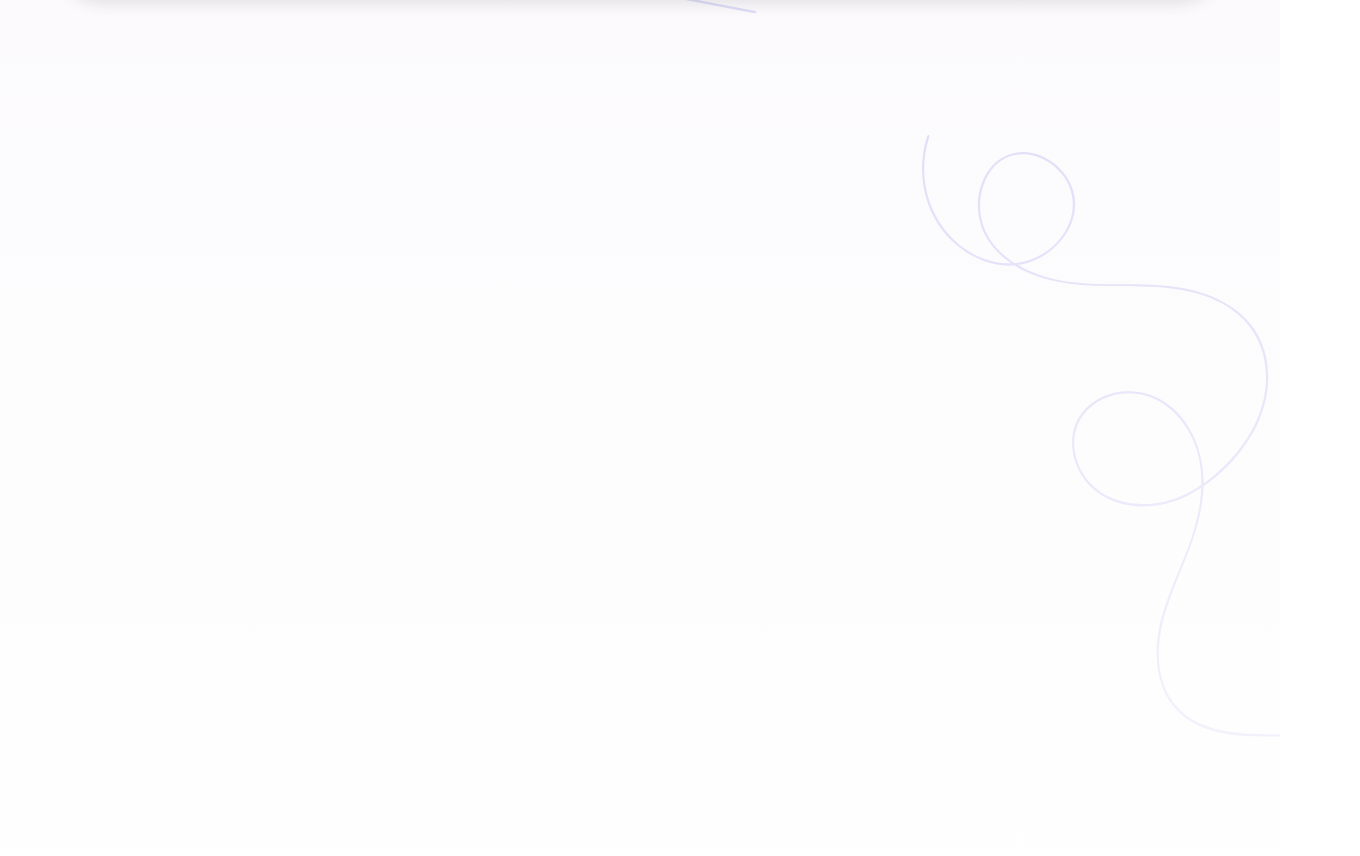
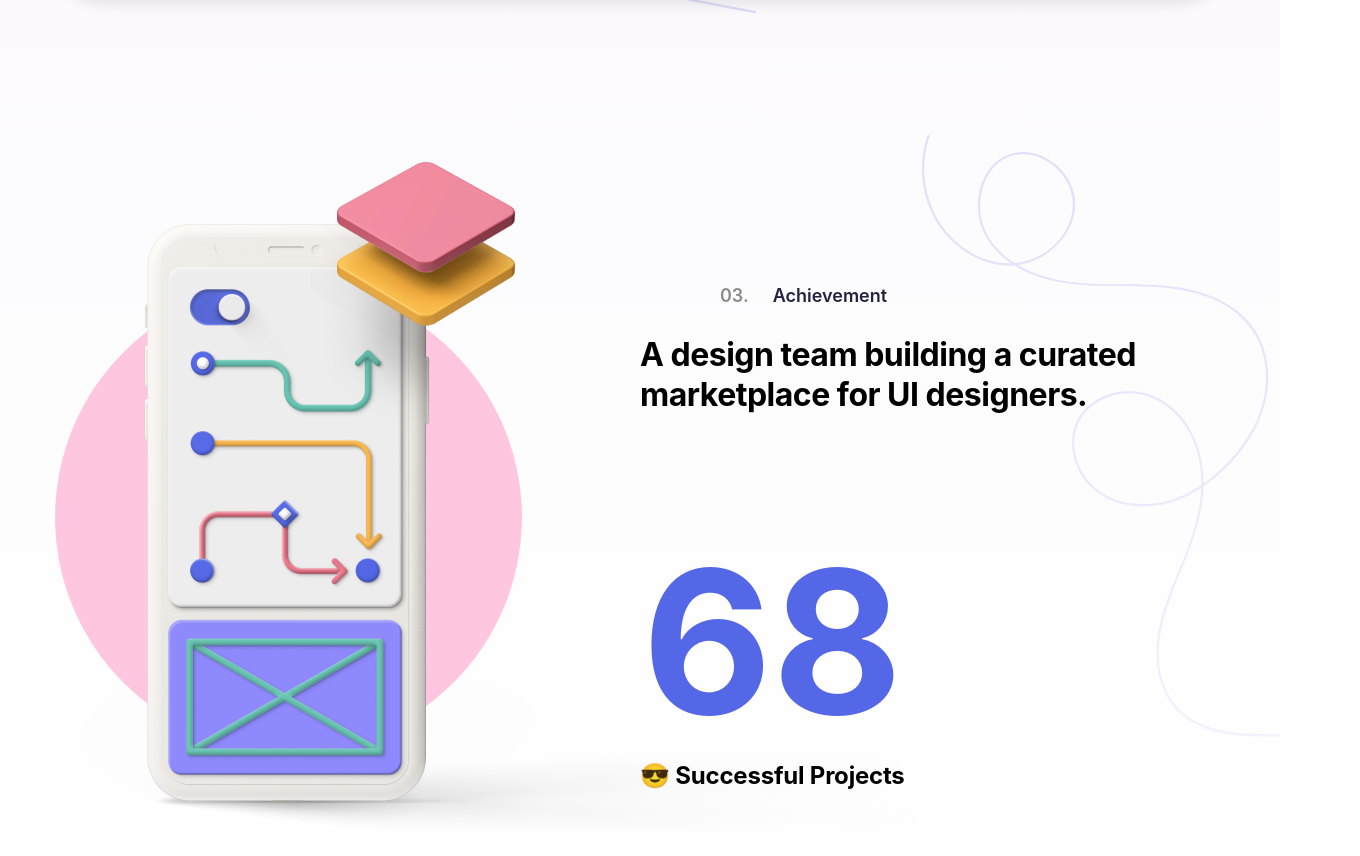
Before and after one commit to canhhuy116/FolioProject, a React (Create React App) app: page / in a window 1280 px wide. Shown: the part 3540-4396 px from the top of the page, 1360 px wide, since content can reach past the window. Built offline with nearby package versions, Linux system fonts and the light colour scheme; a web font is replaced by a local one.

Commit message:
Finish Folio/Services

```diff
--- a/src/App.tsx
+++ b/src/App.tsx
@@ -99,11 +99,11 @@ function App() {
                   <span className="Recent-Works">Contact Us</span>
                 </button>
               </div>
-              <div className="WhoWeAre__footer__number">
-                <h1 className="WhoWeAre__number">
+              <div className="Number">
+                <h1 className="Number__head">
                   28
                 </h1>
-                <h6 className="WhoWeAre__number__content">
+                <h6 className="Number__content">
                   Bigest Branding
                 </h6>
               </div>
@@ -160,6 +160,35 @@ function App() {
               </span>
               </div>
           </div>
+          <div className="Services__Achievement">
+            <img src={images.Phone} alt="Phone" className='ImgPhone' />
+            <div className="Services__Achievement__content">
+              <div className="Achievement__Headline">
+                <div className="Achievement__Headline__Head">
+                  <img src={images.logoSymbol} alt=""/>
+                  <div className="Headline__content__tagline">
+                    <span className="taglineNumber">
+                    03.
+                    </span>
+                    <span className="taglineContent">
+                      Achievement
+                    </span>
+                  </div>
+                </div>
+                <h2 className="Headline__content__para">
+                  A design team building a curated marketplace for UI designers.
+                </h2>
+              </div>
+              <div className="Number">
+                <h1 className="Number__head">
+                  68
+                </h1>
+                <h6 className="Number__content">
+                  😎    Successful Projects
+                </h6>
+              </div>
+            </div>
+          </div>
         </div>
       </div>
     </div>
--- a/src/assets/images/index.ts
+++ b/src/assets/images/index.ts
@@ -14,6 +14,7 @@ const images = {
     ServicesIcon2: require('./ServicesIcon2.svg').default,
     ServicesIcon3: require('./ServicesIcon3.svg').default,
     ServicesIcon4: require('./ServicesIcon4.svg').default,
+    Phone: require('./phone.png'),
 };
 
 export default images;
--- a/src/assets/styles/App.scss
+++ b/src/assets/styles/App.scss
@@ -9,7 +9,7 @@
     height: 6.4rem;
     /* color/dark */
     border: 0px;
-    background: #5468E7;
+    background: var(--primaryColor);
     border-radius: 8px;
 
     &:hover {
@@ -21,6 +21,27 @@
         font-size: 1.8rem;
         left: 24.44%;
         right: 24.44%;
+        color: #FFFFFF;
+    }
+}
+
+.Number {
+    padding: 8rem;
+    .Number__head {
+        margin: 0;
+        font-size: 20rem;
+        line-height: 18rem;
+        text-align: center;
+        color: #FFFFFF;
+    }
+    .Number__content {
+        margin: 0;
+        font-size: 2.4rem;
+        line-height: 3rem;
+        font-style: normal;
+        font-weight: 700;
+        text-align: center;
+        letter-spacing: -0.2px;
         color: #FFFFFF;
     }
 }
@@ -118,7 +139,7 @@
             }
 
             .Nav__menu-item:first-child {
-                color: #5468E7;
+                color: var(--primaryColor);
             }
 
             .Nav__notify {
@@ -326,26 +347,6 @@
                 border-radius: 1px;
             }
         }
-        .WhoWeAre__footer__number {
-            padding: 8rem;
-            .WhoWeAre__number {
-                margin: 0;
-                font-size: 20rem;
-                line-height: 18rem;
-                text-align: center;
-                color: #FFFFFF;
-            }
-            .WhoWeAre__number__content {
-                margin: 0;
-                font-size: 2.4rem;
-                line-height: 3rem;
-                font-style: normal;
-                font-weight: 700;
-                text-align: center;
-                letter-spacing: -0.2px;
-                color: #FFFFFF;
-            }
-        }
     }
 }
 
@@ -358,7 +359,7 @@
     .Headline {
         .Headline__content {
             .Headline__content__tagline, .taglineContent {
-                color:#5468E7;
+                color:var(--primaryColor);
             }
             .Headline__content__para {
                 color:#232340;
@@ -384,7 +385,7 @@
             .Services__Card__name {
                 margin: 0;
                 margin-top: 4rem;
-                color: #5468E7;
+                color: var(--primaryColor);
             }
             &:hover:not(.Services__Card__Current) {
                 cursor: pointer;
@@ -393,7 +394,7 @@
         }
         .Services__Card__Current {
             border-radius: 48px ;
-            background: #5468E7;
+            background: var(--primaryColor);
             box-sizing: content-box;
             .Services__Card__name {
                 margin: 0;
@@ -402,4 +403,69 @@
             }
         }
     }
+    .Services__Achievement {
+        width: 100%;
+        background-image: url('../images/Oval.svg');
+        background-repeat: no-repeat;
+        margin-top: 29rem;
+        position: relative;
+        .ImgPhone {
+            position: absolute;
+            top: -15rem;
+            left: -13.5rem;
+            width: auto;
+            height: auto;
+        }
+        .Services__Achievement__content {
+            // width: 60%;
+            margin-left: 50%;
+            display: flex;
+            flex-direction: column;
+            align-items: flex-start;
+            .Achievement__Headline {
+                position: relative;
+                display: flex;
+                flex-direction: column;
+                align-items: flex-start;
+
+                .Achievement__Headline__Head {
+                    display: flex;
+                    align-items: center;
+                    .Headline__content__tagline {
+                        margin-left: 8rem;
+                        .taglineNumber {
+                            font-weight: 600;
+                            line-height: 2.4rem;
+                        }
+                        .taglineContent {
+                            font-weight: 600;
+                            font-size: 18px;
+                            line-height: 24px;
+                            margin-left: 2.4rem;
+                            color: #232340;
+                        }
+                    }
+                }
+                .Headline__content__para {
+                    text-align: left;
+                    font-weight: 700;
+                    font-size: 32px;
+                    line-height: 40px;
+                    /* or 125% */
+                    color: #000;
+                    letter-spacing: -0.5px;
+                }
+            }
+            .Number {
+                padding-left: 0;
+                .Number__head {
+                    color: var(--primaryColor);
+                    line-height: 24rem;
+                }
+                .Number__content {
+                    color: var(--black)
+                }
+            }
+        }
+    }
 }
--- a/src/components/GlobalStyles/GlobalStyles.scss
+++ b/src/components/GlobalStyles/GlobalStyles.scss
@@ -9,6 +9,7 @@
     --distancePrimary: 13.5rem;
     --black: #000;
     --heightServices: 2124px;
+    --primaryColor: #5468E7;
 }
 
 * {
```
